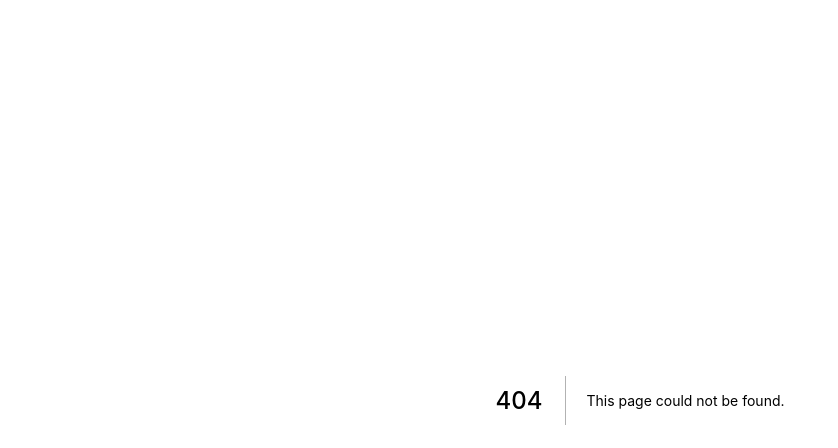
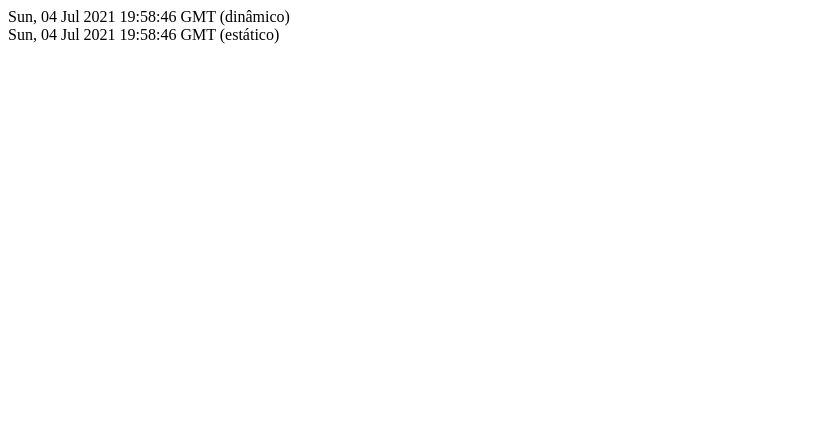
Before and after one commit to hssilva/ideia-unica, a Next.js app: page /tempo in a window 1280 px wide. Before the commit this address had no page. Shown: the top 448 px of the page, without its empty margins (0-838 px from the left). Built offline with nearby package versions, Linux system fonts and the light colour scheme.

Commit message:
function getStaticProps

```diff
--- /dev/null
+++ b/pages/tempo.js
@@ -0,0 +1,26 @@
+function Tempo(props) {
+    const dynamicDate = new Date();
+    const dynamicDateStrimg = dynamicDate.toGMTString();
+
+    return (
+        <div>
+            <div>{dynamicDateStrimg} (dinâmico)</div>
+            <div>{props.staticDateStrimg} (estático)</div>
+        </div>
+    )
+
+}
+
+export  function getStaticProps(){
+    const staticDate = new Date();
+    const staticDateStrimg = staticDate.toGMTString();
+
+    return {
+        props:{
+            staticDateStrimg
+        }
+    }
+
+}
+
+export default Tempo;
```
